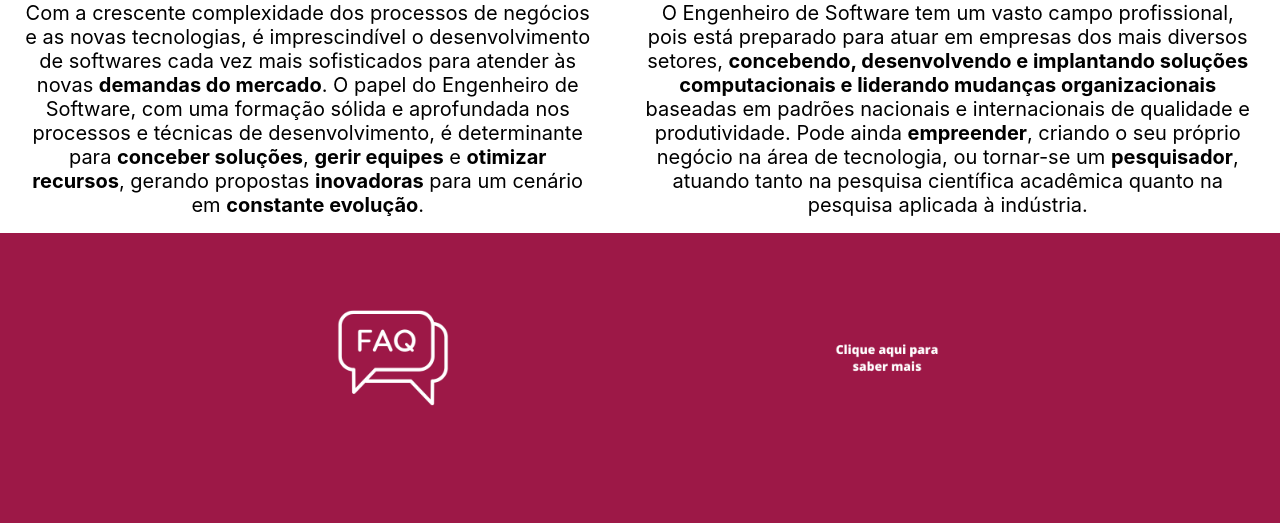
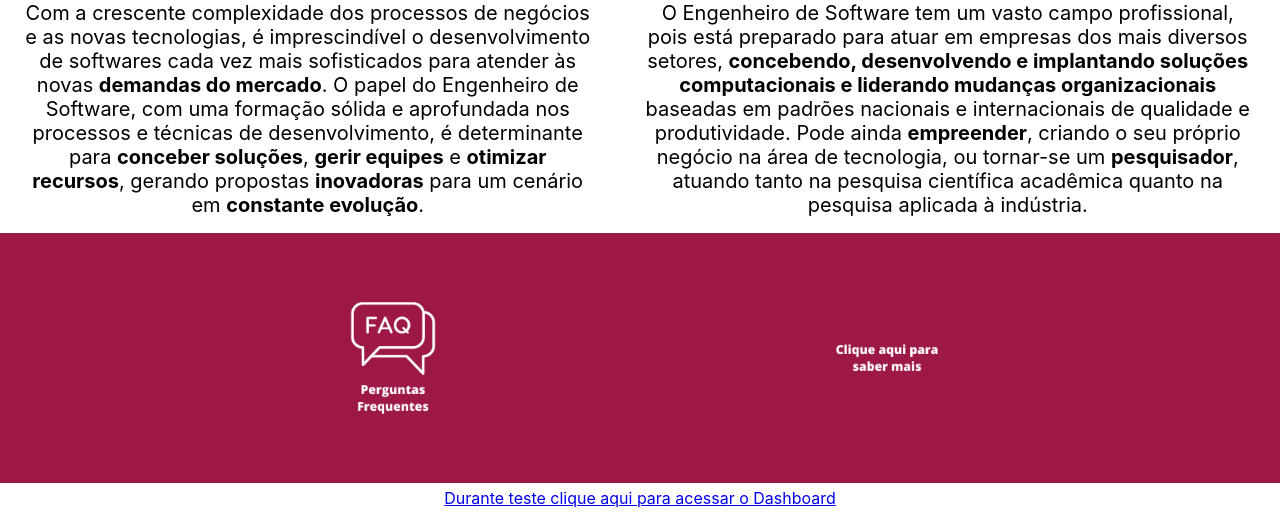
Before and after one commit to Alessandro-Schmidt/PJBL_Site_BES, a PHP site: page / in a window 1280 px wide. Shown: the part 817-1340 px from the top of the page. Before the commit the page ends 1223 px from the top, so only its background shows below. Run offline with PHP 8.4, Linux system fonts and the light colour scheme; some libraries are stand-ins or nearby versions.

Commit message:
Mudanças para a apresentação

```diff
--- a/index.html
+++ b/index.html
@@ -67,8 +67,11 @@
     </main>
     <footer>
         <div class="options">
-            <a href="Pages/Faq/index.html"><img src="img/icones/FAQ.png" alt="FAQ"></a>
+            <a href="Pages/Faq/index.html"><img src="img/icones/faq_desc.png" alt="FAQ"></a>
             <a href="https://www.pucpr.br/cursos-graduacao/engenharia-de-software/"><img src="img/icones/learnmore.png" alt="Saiba mais em"></a>
+        </div>
+        <div class="apresentacao_ihc">
+            <a href="Pages/Dashboard/index.html">Durante teste clique aqui para acessar o Dashboard</a>
         </div>
     </footer>
 </body>
--- a/styles/styles_index.css
+++ b/styles/styles_index.css
@@ -214,3 +214,11 @@ nav{
     ::-webkit-scrollbar-thumb {
     background: #9d1847;
     }
+
+    .apresentacao_ihc{
+        height: 35px;
+        text-align: center;
+        text-decoration: none;
+        color: #9d1847;
+        padding-top: 5px;
+    }
```
Also changed, not shown: img/icones/faq_desc.png (added).
